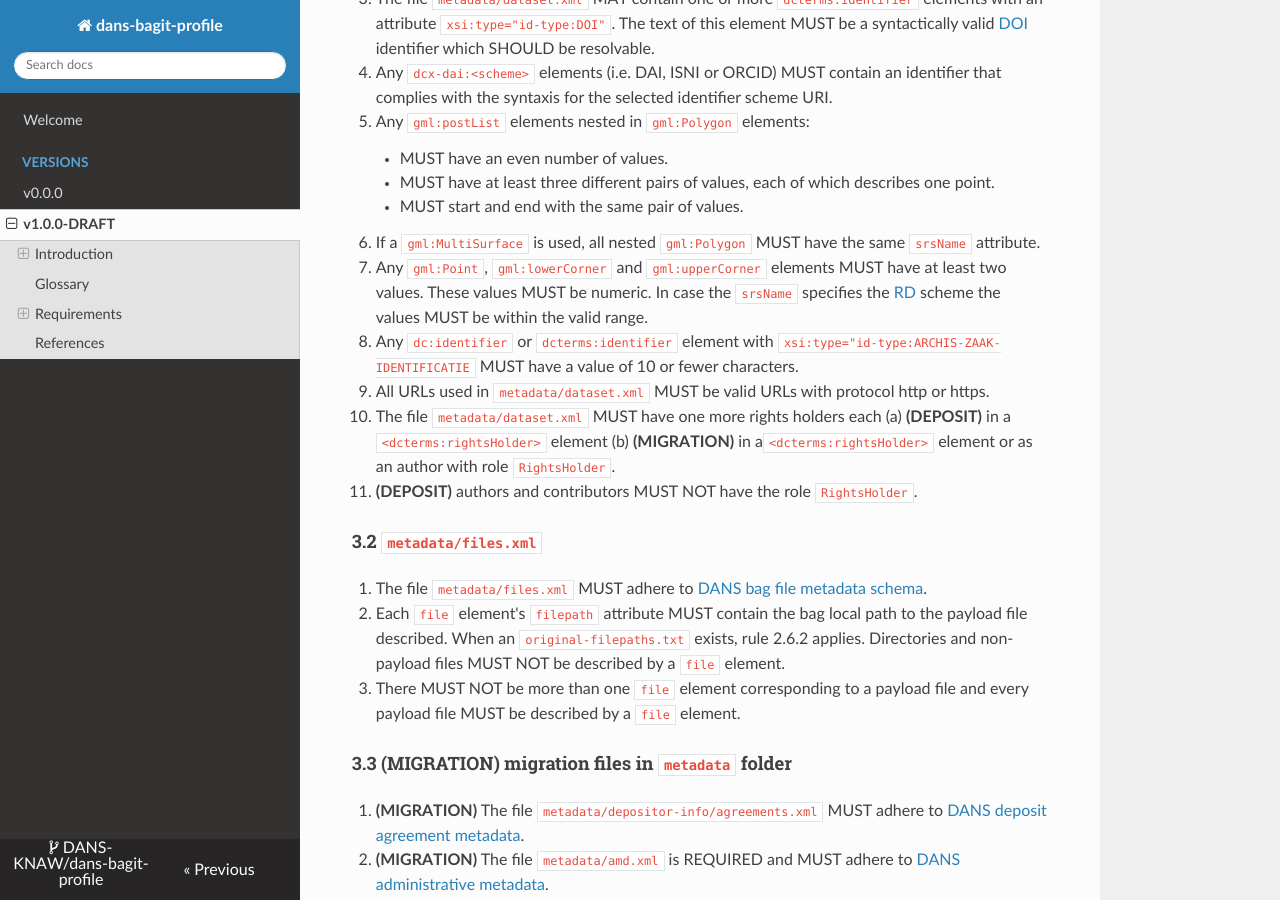
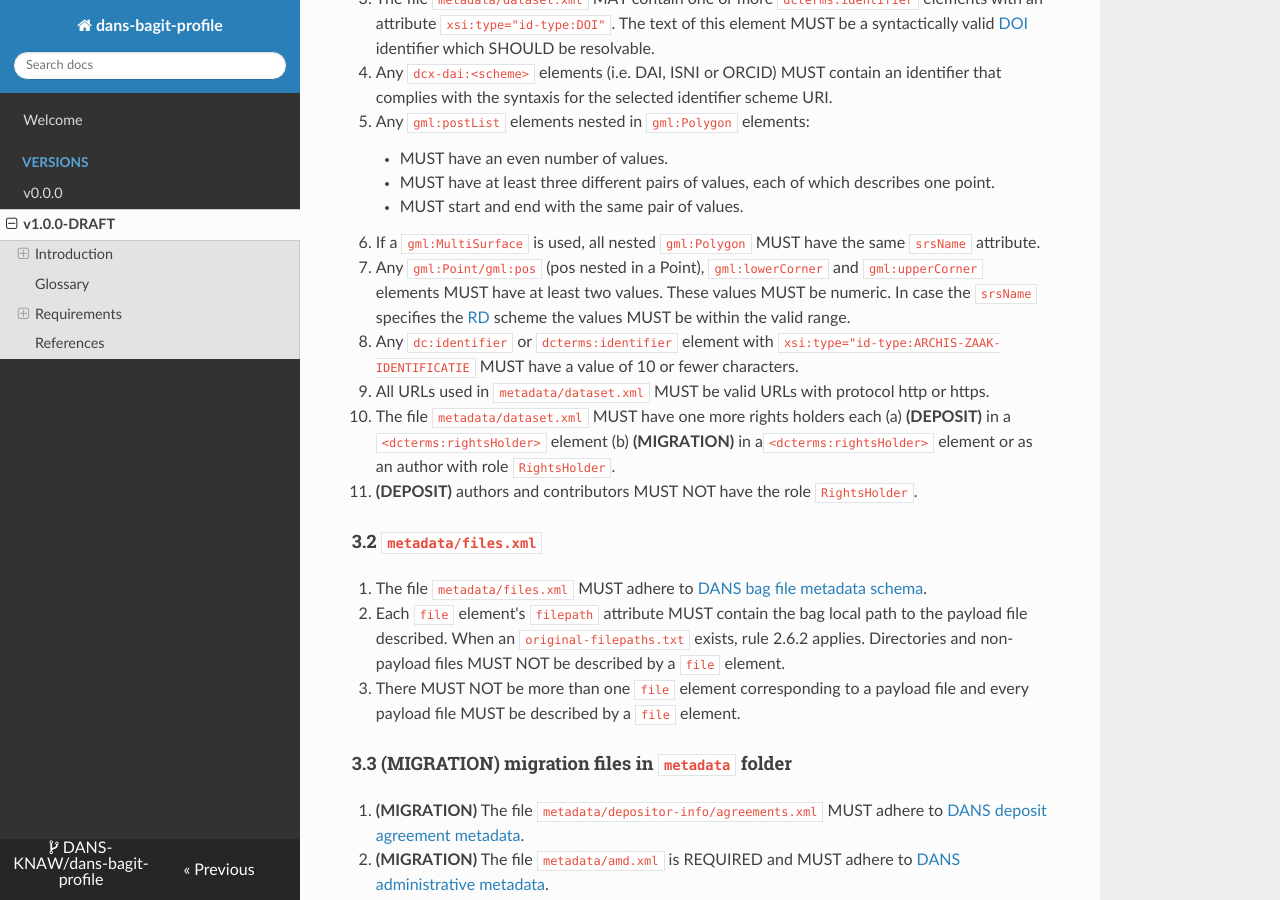
Before and after one commit to aliassheikh/dans-bagit-profile, an MkDocs documentation site: the page built from docs/versions/1.0.0.md, in a window 1280 px wide and 900 px high, scrolled down 5130 px. Built offline with MkDocs 1.6.1, drawn with Linux system fonts in a browser that asks for light colours; nearby versions of some CDN libraries.

Commit message:
Improved the text of rule 3.1.7. A GML Point does not directly contain the coordinates of the point; there is a nested element <pos> that contains them.

```diff
--- a/docs/versions/1.0.0.md
+++ b/docs/versions/1.0.0.md
@@ -229,8 +229,9 @@ Requirements
 
 6. If a `gml:MultiSurface` is used, all nested `gml:Polygon` MUST have the same `srsName` attribute.
 
-7. Any `gml:Point`, `gml:lowerCorner` and `gml:upperCorner` elements MUST have at least two values. These values MUST be
-   numeric. In case the `srsName` specifies the [RD]{:target=_blank} scheme the values MUST be within the valid range.
+7. Any `gml:Point/gml:pos` (pos nested in a Point), `gml:lowerCorner` and `gml:upperCorner` elements MUST have at least
+   two values. These values MUST be numeric. In case the `srsName` specifies the [RD]{:target=_blank} scheme the values
+   MUST be within the valid range.
 
 8. Any `dc:identifier` or `dcterms:identifier` element with `xsi:type="id-type:ARCHIS-ZAAK-IDENTIFICATIE`
    MUST have a value of 10 or fewer characters.
```
